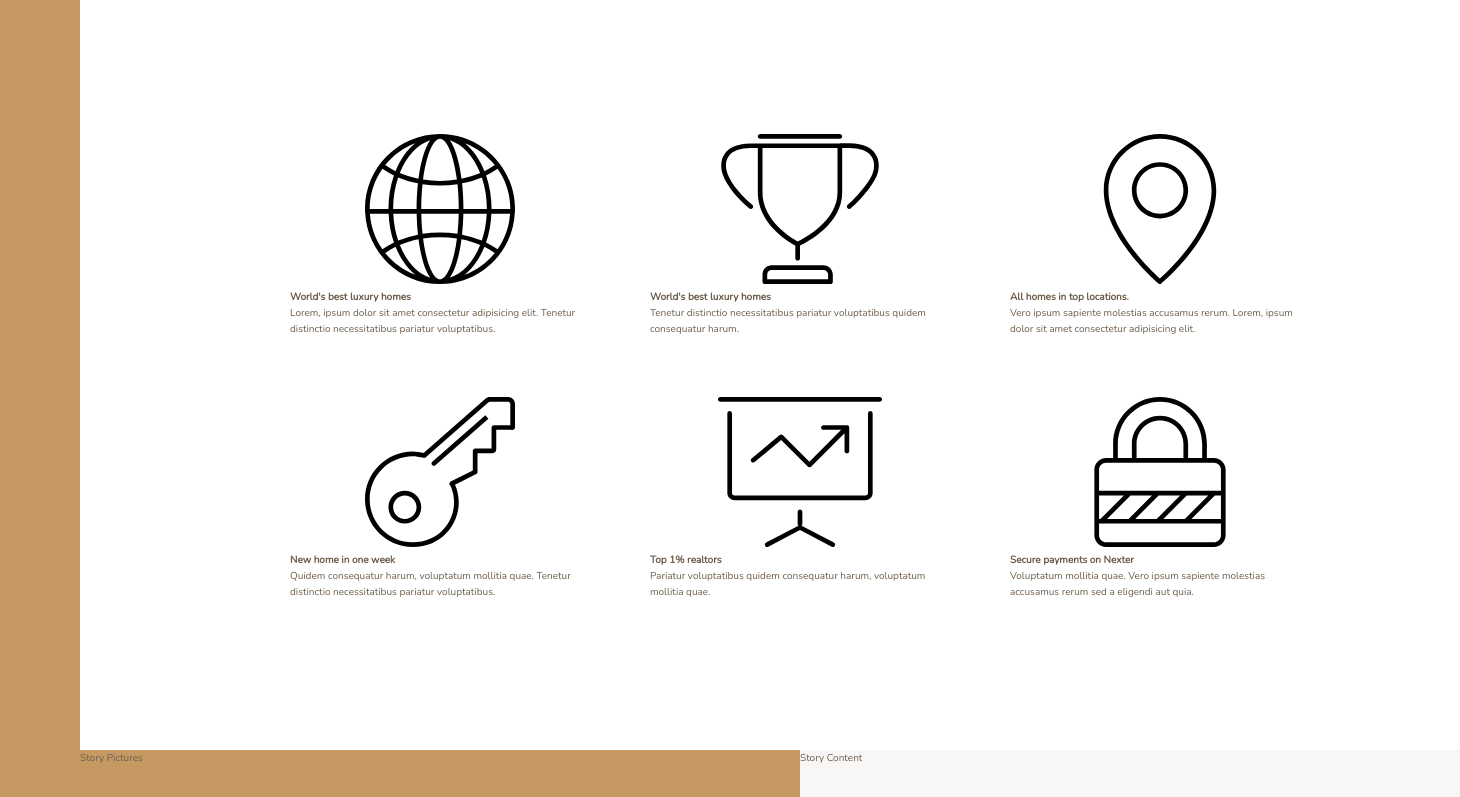
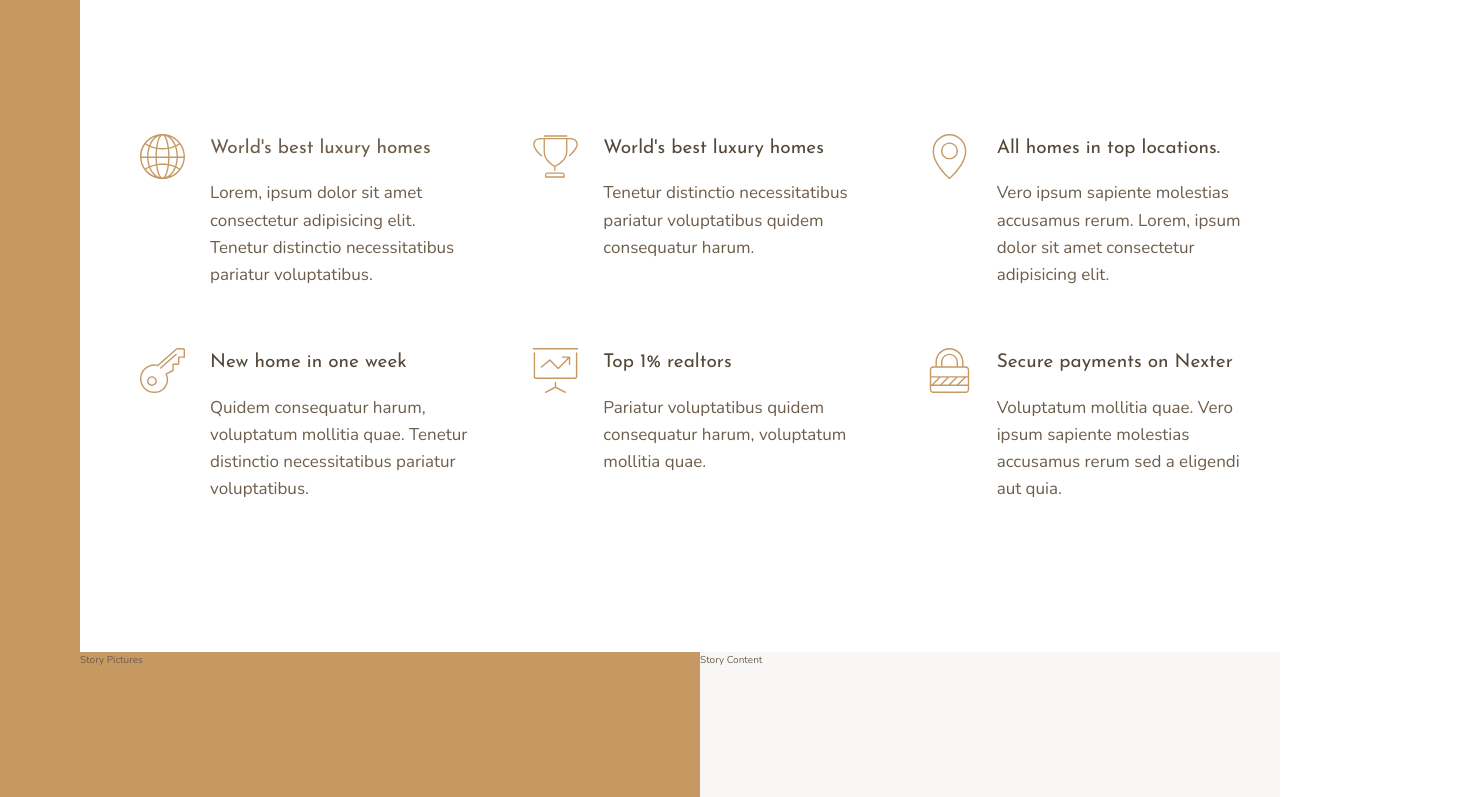
Before and after one commit to ye-james/nexterr-css-grid, a website: page index.html in a window 1280 px wide. Shown: the part 656-1453 px from the top of the page, 1460 px wide, since content can reach past the window. Drawn offline with nearby package versions, Linux system fonts and the light colour scheme.

Commit message:
Complete styling features section

```diff
--- a/index.html
+++ b/index.html
@@ -39,7 +39,7 @@
                 <svg class="feature__icon">
                     <use xlink:href="./img/sprite.svg#icon-trophy"></use>
                 </svg>
-                <h4 class="heading-4">World's best luxury homes</h4>
+                <h4 class="heading-4 heading-4--dark">World's best luxury homes</h4>
                 <p class="feature__text">
                     Tenetur distinctio necessitatibus pariatur voluptatibus quidem consequatur harum.
                 </p>
@@ -48,7 +48,7 @@
                 <svg class="feature__icon">
                     <use xlink:href="./img/sprite.svg#icon-map-pin"></use>
                 </svg>
-                <h4 class="heading-4">All homes in top locations.</h4>
+                <h4 class="heading-4 heading-4--dark">All homes in top locations.</h4>
                 <p class="feature__text">
                     Vero ipsum sapiente molestias accusamus rerum. Lorem, ipsum dolor sit amet consectetur adipisicing elit.
                 </p>
@@ -57,7 +57,7 @@
                 <svg class="feature__icon">
                     <use xlink:href="./img/sprite.svg#icon-key"></use>
                 </svg>
-                <h4 class="heading-4">New home in one week</h4>
+                <h4 class="heading-4 heading-4--dark">New home in one week</h4>
                 <p class="feature__text">
                     Quidem consequatur harum, voluptatum mollitia quae. Tenetur distinctio necessitatibus pariatur voluptatibus.
                 </p>
@@ -66,7 +66,7 @@
                 <svg class="feature__icon">
                     <use xlink:href="./img/sprite.svg#icon-presentation"></use>
                 </svg>
-                <h4 class="heading-4">Top 1% realtors</h4>
+                <h4 class="heading-4 heading-4--dark">Top 1% realtors</h4>
                 <p class="feature__text">
                     Pariatur voluptatibus quidem consequatur harum, voluptatum mollitia quae.
                 </p>
@@ -75,7 +75,7 @@
                 <svg class="feature__icon">
                     <use xlink:href="./img/sprite.svg#icon-lock"></use>
                 </svg>
-                <h4 class="heading-4">Secure payments on Nexter</h4>
+                <h4 class="heading-4 heading-4--dark">Secure payments on Nexter</h4>
                 <p class="feature__text">
                     Voluptatum mollitia quae. Vero ipsum sapiente molestias accusamus rerum sed a eligendi aut quia.
                 </p>
--- a/sass/_features.scss
+++ b/sass/_features.scss
@@ -1,9 +1,30 @@
 .features {
   grid-column: center-start / center-end;
 
-  margin: 15rem 15rem;
+  margin: 15rem 0;
 
   display: grid;
   grid-gap: 6rem;
-  grid-template-columns: repeat(3, 1fr);
+  //grid-template-columns: repeat(3, 1fr);
+  //creates eveny spaced grid items that resize from 250px -> rest of the container
+  grid-template-columns: repeat(auto-fit, minmax(25rem, 1fr));
+  align-items: start;
 }
+
+.feature {
+  display: grid;
+  grid-template-columns: min-content 1fr;
+  grid-row-gap: 1.5rem;
+  grid-column-gap: 2.5rem;
+
+  &__icon {
+    width: 4.5rem;
+    height: 4.5rem;
+    fill: $color-primary;
+    grid-row: 1 / span 2;
+  }
+
+  &__text {
+    font-size: 1.7rem;
+  }
+}
--- a/sass/_typography.scss
+++ b/sass/_typography.scss
@@ -0,0 +1,28 @@
+%heading {
+  font-family: $font-display;
+  font-weight: 400;
+}
+
+.heading-1 {
+  @extend %heading;
+}
+
+.heading-2 {
+  @extend %heading;
+}
+
+.heading-3 {
+  @extend %heading;
+}
+
+.heading-4 {
+  @extend %heading;
+  font-size: 1.9rem;
+
+  &--light {
+    color: $color-grey-light-1;
+  }
+  &--dark {
+    color: $color-grey-dark-1;
+  }
+}
```
Also changed, not shown: css/style.css.
